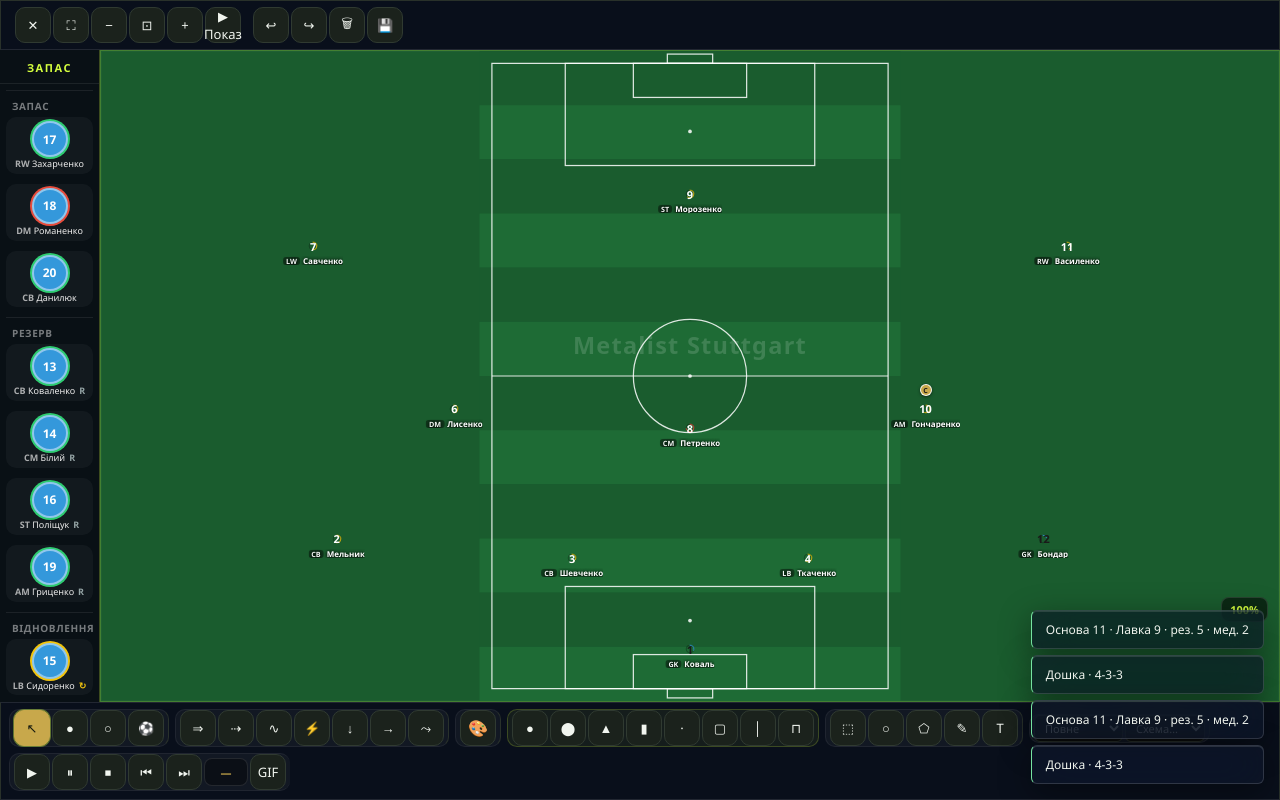
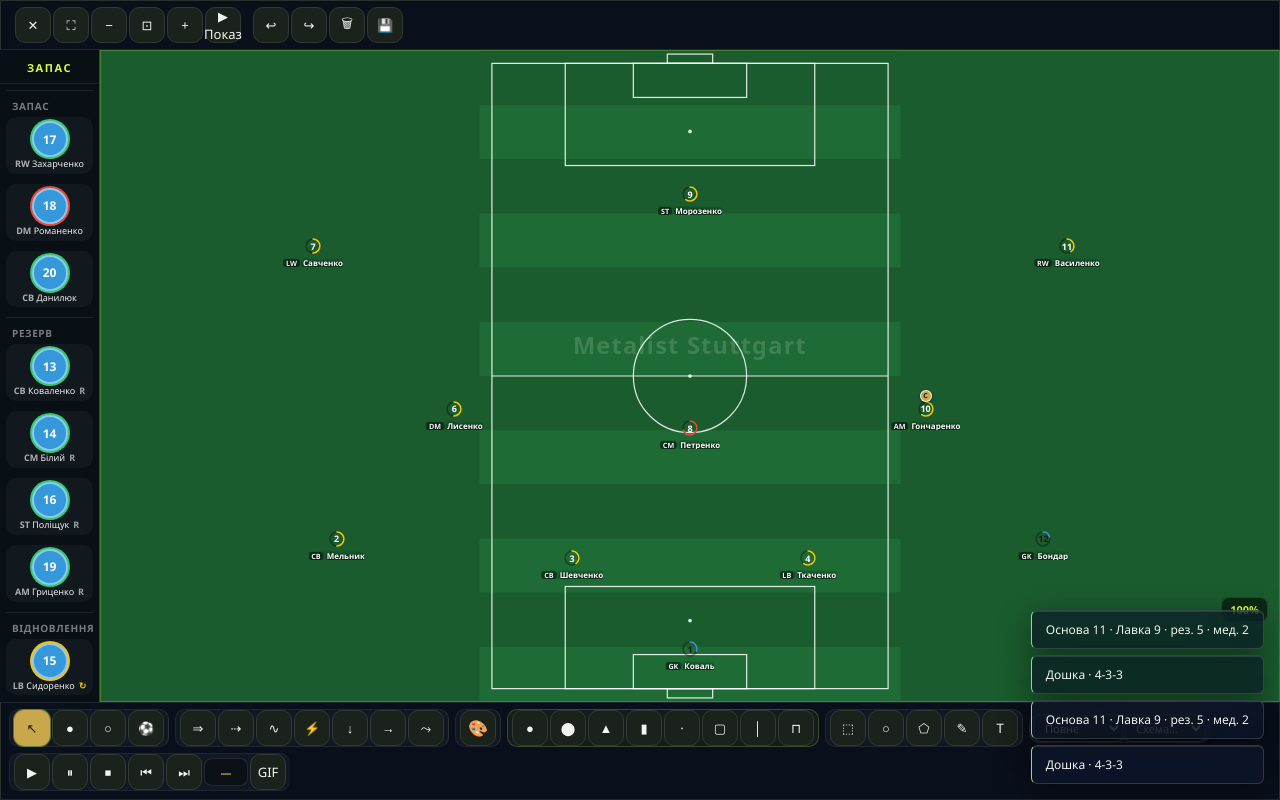
Before and after one commit to SangfoidEns/COACH, a website: page index.html in a window 1280 px wide. Both pictures are taken after a click on the button "Відкрити тактичну дошку". Drawn offline with Linux system fonts and the light colour scheme.

Commit message:
Add files via upload

```diff
--- a/src/board/BoardEngine.js
+++ b/src/board/BoardEngine.js
@@ -1355,22 +1355,21 @@ const BoardEngine = {
   tokenMetrics() {
     const c = document.getElementById('fieldContainer');
     const h = (c && c.clientHeight) || 600;
-    // Фішки гравців — стабільний читабельний розмір
-    const player = Math.max(28, Math.min(56, h * 0.044));
-    const ball = Math.max(8, Math.min(16, player * 0.28));
-    // Інвентар ~у 3 рази менший (орієнтир 6–8% від фішки гравця)
-    const inv = Math.max(3, Math.min(8, player * 0.07));
-    const cone = inv;
+    // Фішки гравців — як раніше (до збільшення ×2)
+    const player = Math.max(18, Math.min(34, h * 0.024));
+    const ball = Math.max(8, Math.min(14, player * 0.38));
+    // Інвентар ×2 від «крихітного» варіанту, чітко менший за фішку
+    const inv = Math.max(8, Math.min(16, player * 0.42));
+    const cone = Math.max(9, inv * 1.05);
     const equip = inv;
-    const chip = Math.max(3, inv * 0.85);
-    const chipLg = Math.max(4, inv * 1.15);
-    const mark = Math.max(2, inv * 0.55);
-    const markSq = Math.max(3, inv * 0.9);
+    const chip = Math.max(8, inv * 0.95);
+    const chipLg = Math.max(10, inv * 1.2);
+    const mark = Math.max(5, inv * 0.55);
+    const markSq = Math.max(8, inv * 0.95);
     return {
       player, ball, cone, equip, chip, chipLg, mark, markSq, inv,
-      font: Math.max(11, Math.min(18, player * 0.36)),
-      // Зовнішній радіус шкали ≈ вдвічі більший за попередній
-      ringPad: Math.max(28, Math.round(player * 1.1))
+      font: Math.max(9, Math.min(14, player * 0.36)),
+      ringPad: Math.max(10, Math.round(player * 0.45))
     };
   },
 
@@ -1749,7 +1748,7 @@ const BoardEngine = {
       const loadCol = loadPct >= 0.7 ? '#e74c3c' : loadPct >= 0.4 ? '#f1c40f' : '#3498db';
       // Без білої обводки — лише кольорова шкала показника (вдвічі більша за фішку)
       const ringShadow = `box-shadow:0 3px 8px rgba(0,0,0,.45);border:none !important`;
-      const ringSz = Math.round(m.player + (m.ringPad || 28) * 2);
+      const ringSz = Math.round(m.player + (m.ringPad || 10) * 2);
       const circ = 2 * Math.PI * 20; // r=20 у viewBox 52
       const loadArc = (loadNum != null && !isNaN(loadNum))
         ? `<svg class="pt-load-ring" viewBox="0 0 52 52" aria-hidden="true" style="width:${ringSz}px;height:${ringSz}px"><circle cx="26" cy="26" r="20" fill="none" stroke="rgba(0,0,0,0.35)" stroke-width="4.5"/><circle cx="26" cy="26" r="20" fill="none" stroke="${loadCol}" stroke-width="4.5" stroke-dasharray="${loadPct * circ} ${circ}" stroke-linecap="round" transform="rotate(-90 26 26)"/></svg>`
--- a/src/styles/app.css
+++ b/src/styles/app.css
@@ -1119,8 +1119,8 @@ body.mode-board-focus #boardToolbar.btb {
 body.mode-board-focus #playersLayer .pt,
 body.mode-board-focus #playersLayer .ball,
 body.mode-board-focus #playersLayer .eq {
-  max-width: 10px !important;
-  max-height: 14px !important;
+  max-width: 20px !important;
+  max-height: 24px !important;
   background: transparent !important;
   border: none !important;
   box-shadow: none !important;
@@ -3932,20 +3932,20 @@ body.board-only-mode #boardToolbarBottom.btb-bottom {
 }
 #playersLayer .eq.inv-chip-lg,
 #playersLayer .eq.inv-sq {
-  max-width: 11px !important;
-  max-height: 11px !important;
+  max-width: 22px !important;
+  max-height: 22px !important;
 }
 #playersLayer .eq.inv-wall {
-  max-width: 8px !important;
-  max-height: 14px !important;
+  max-width: 14px !important;
+  max-height: 22px !important;
 }
 #playersLayer .eq.inv-goal {
-  max-width: 16px !important;
+  max-width: 28px !important;
+  max-height: 20px !important;
+}
+#playersLayer .eq.inv-ladder {
+  max-width: 24px !important;
   max-height: 12px !important;
-}
-#playersLayer .eq.inv-ladder {
-  max-width: 14px !important;
-  max-height: 8px !important;
 }
 #playersLayer .eq svg {
   display: block;
```
